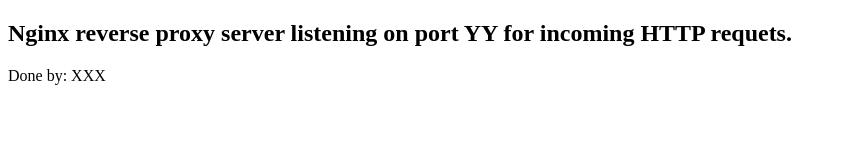
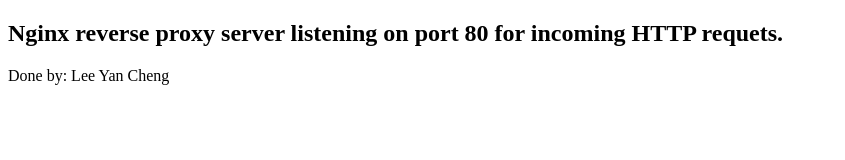
Before and after one commit to yanchenglee98/OTOT-A1, a plain HTML site: page nginx-sample/index.html in a window 1280 px wide. Shown: the whole page, without its empty margins (0-845 px from the left). Drawn offline with Linux system fonts and the light colour scheme.

```diff
--- a/nginx-sample/index.html
+++ b/nginx-sample/index.html
@@ -6,8 +6,8 @@
 </head>
 <body>
     <!-- TODO: Replace port number -->
-    <h2>Nginx reverse proxy server listening on port YY for incoming HTTP requets.</h1>
+    <h2>Nginx reverse proxy server listening on port 80 for incoming HTTP requets.</h1>
     <!-- TODO: Insert Name here -->
-    <p1>Done by: XXX </p1>
+    <p1>Done by: Lee Yan Cheng </p1>
 </body>
 </html>
```
Also changed, not shown: 1 other file.
